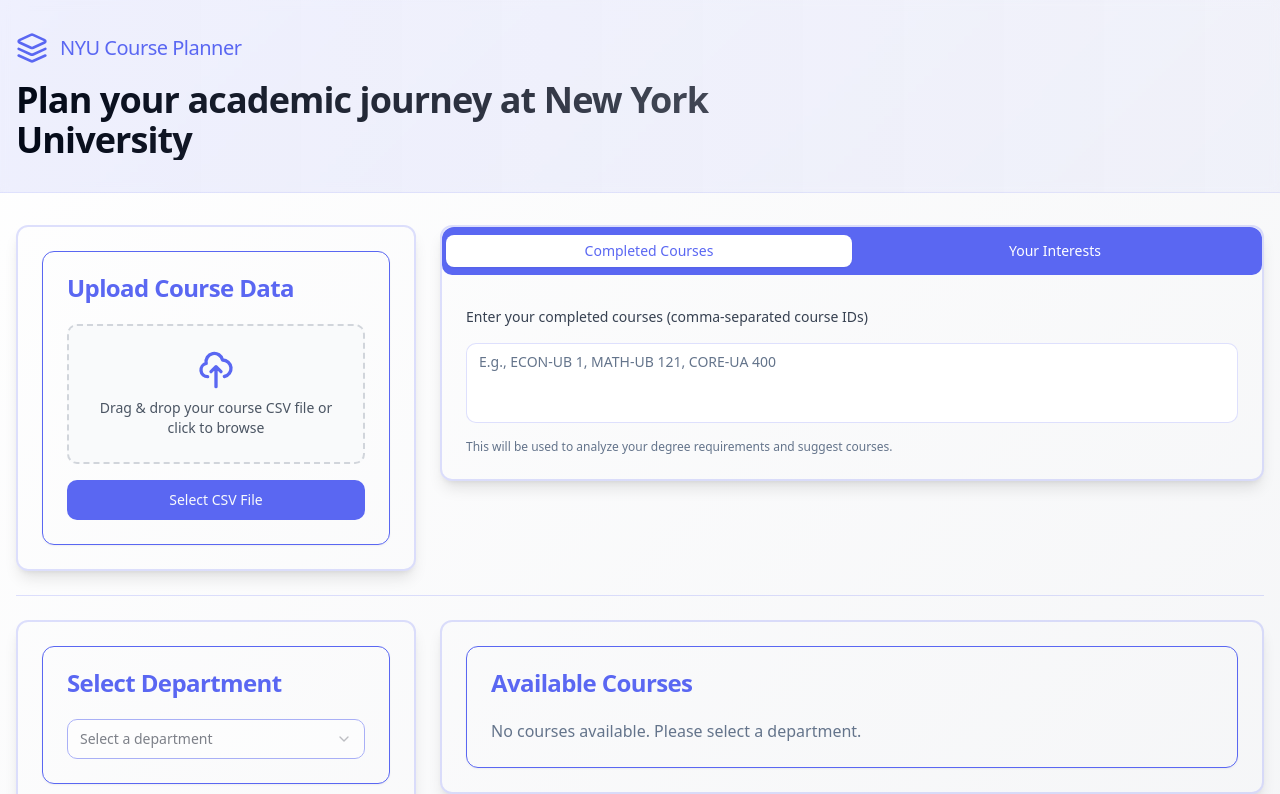
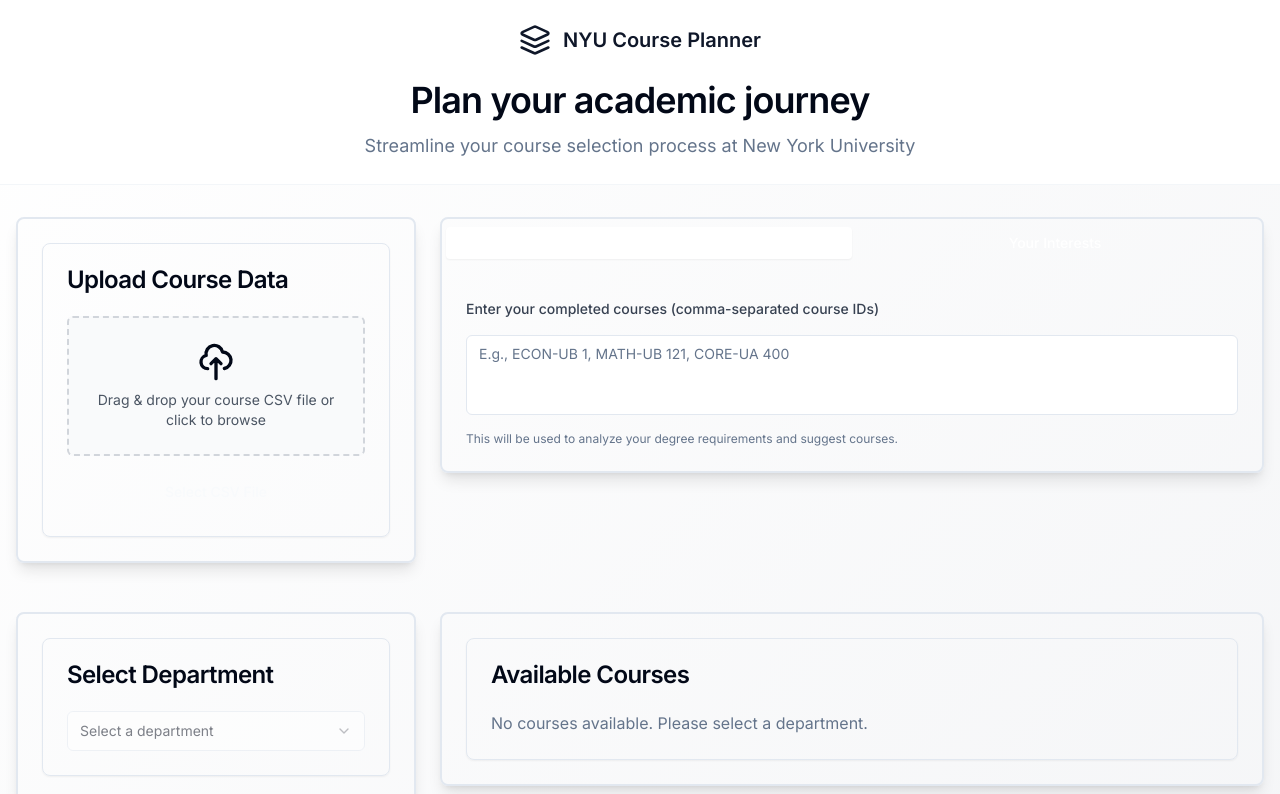
Before and after one commit to nbagkar/purple-course-planner-23, a React (Vite) app: page / in a window 1280 px wide. Shown: the top 794 px of the page. Built offline with nearby package versions, Linux system fonts and the light colour scheme.

Commit message:
Refactor: Update UI to match Stripe design
- Updated the color scheme and styling to align with the Stripe interface.
- Centered font and content for improved user experience.
- Ensured intuitive content flow.
- Resolved build errors and verified functionality.

```diff
--- a/index.html
+++ b/index.html
@@ -1,26 +1,17 @@
+
 <!DOCTYPE html>
 <html lang="en">
   <head>
     <meta charset="UTF-8" />
+    <link rel="icon" type="image/svg+xml" href="/favicon.ico" />
     <meta name="viewport" content="width=device-width, initial-scale=1.0" />
-    <title>purple-course-planner</title>
-    <meta name="description" content="Lovable Generated Project" />
-    <meta name="author" content="Lovable" />
-
-    <meta property="og:title" content="purple-course-planner" />
-    <meta property="og:description" content="Lovable Generated Project" />
-    <meta property="og:type" content="website" />
-    <meta property="og:image" content="https://lovable.dev/opengraph-image-p98pqg.png" />
-
-    <meta name="twitter:card" content="summary_large_image" />
-    <meta name="twitter:site" content="@lovable_dev" />
-    <meta name="twitter:image" content="https://lovable.dev/opengraph-image-p98pqg.png" />
+    <title>NYU Course Planner</title>
+    <link rel="preconnect" href="https://fonts.googleapis.com">
+    <link rel="preconnect" href="https://fonts.gstatic.com" crossorigin>
+    <link href="https://fonts.googleapis.com/css2?family=Inter:wght@400;500;600;700&display=swap" rel="stylesheet">
   </head>
-
   <body>
     <div id="root"></div>
-    <!-- IMPORTANT: DO NOT REMOVE THIS SCRIPT TAG OR THIS VERY COMMENT! -->
-    <script src="https://cdn.gpteng.co/gptengineer.js" type="module"></script>
     <script type="module" src="/src/main.tsx"></script>
   </body>
 </html>
--- a/src/components/Header.tsx
+++ b/src/components/Header.tsx
@@ -4,16 +4,21 @@ import { Layers } from 'lucide-react';
 
 const Header = () => {
   return (
-    <header className="w-full bg-gradient-to-r from-primary/10 to-primary/5 backdrop-blur-sm border-b border-primary/10 py-8">
+    <header className="w-full bg-white border-b border-border/40 py-6">
       <div className="container mx-auto px-4">
-        <div className="flex items-center gap-3 mb-4">
+        <div className="flex items-center justify-center gap-3 mb-6">
           <Layers className="h-8 w-8 text-primary" />
-          <h2 className="text-xl font-medium tracking-tight text-primary">NYU Course Planner</h2>
+          <h2 className="text-xl font-semibold text-primary">NYU Course Planner</h2>
         </div>
 
-        <h1 className="text-3xl md:text-4xl font-bold tracking-tight text-foreground max-w-3xl bg-gradient-to-r from-foreground to-foreground/70 bg-clip-text text-transparent">
-          Plan your academic journey at New York University
-        </h1>
+        <div className="text-center max-w-2xl mx-auto">
+          <h1 className="text-3xl md:text-4xl font-semibold tracking-tight text-foreground">
+            Plan your academic journey
+          </h1>
+          <p className="mt-3 text-lg text-muted-foreground">
+            Streamline your course selection process at New York University
+          </p>
+        </div>
       </div>
     </header>
   );
--- a/src/index.css
+++ b/src/index.css
@@ -14,7 +14,7 @@
     --popover: 0 0% 100%;
     --popover-foreground: 222.2 84% 4.9%;
 
-    --primary: 235 85% 65%;
+    --primary: 222 47% 11%;
     --primary-foreground: 210 40% 98%;
 
     --secondary: 210 40% 96.1%;
@@ -23,17 +23,17 @@
     --muted: 210 40% 96.1%;
     --muted-foreground: 215.4 16.3% 46.9%;
 
-    --accent: 235 85% 65%;
+    --accent: 210 40% 96.1%;
     --accent-foreground: 222.2 47.4% 11.2%;
 
     --destructive: 0 84.2% 60.2%;
     --destructive-foreground: 210 40% 98%;
 
-    --border: 235 85% 65%;
-    --input: 235 85% 65%;
-    --ring: 235 85% 65%;
+    --border: 214.3 31.8% 91.4%;
+    --input: 214.3 31.8% 91.4%;
+    --ring: 222.2 84% 4.9%;
 
-    --radius: 0.75rem;
+    --radius: 0.5rem;
   }
 }
 
@@ -42,33 +42,25 @@
     @apply border-border;
   }
   body {
-    @apply bg-gradient-to-br from-white to-primary/5 min-h-screen text-foreground antialiased;
+    @apply bg-white text-foreground antialiased min-h-screen;
   }
 }
 
 @layer components {
   .glass-effect {
-    @apply backdrop-blur-md bg-white/90 border border-white/20 shadow-lg;
+    @apply bg-white shadow-sm border border-border/40;
   }
 
   .gradient-border {
-    @apply border-2 border-transparent bg-gradient-to-r from-primary via-primary/80 to-primary/60;
-    -webkit-mask:
-      linear-gradient(#fff 0 0) padding-box,
-      linear-gradient(#fff 0 0);
-    mask:
-      linear-gradient(#fff 0 0) padding-box,
-      linear-gradient(#fff 0 0);
-    -webkit-mask-composite: destination-out;
-    mask-composite: exclude;
+    @apply border border-border/40;
   }
 
   .card-hover {
-    @apply transition-all duration-300 hover:scale-[1.02] hover:shadow-lg;
+    @apply transition-all duration-200 hover:shadow-md;
   }
 
   .input-modern {
-    @apply bg-white/50 border-0 focus:ring-2 focus:ring-primary/50 shadow-sm;
+    @apply bg-white border border-border/60 focus:ring-2 focus:ring-primary/5 shadow-sm;
   }
 
   .button-modern {
--- a/src/utils/courseDataProcessor.ts
+++ b/src/utils/courseDataProcessor.ts
@@ -1,4 +1,4 @@
-import { Course, Recommendation, Requirements, MissingRequirements } from '../models/types';
+import { Course, Recommendation, Requirements, MissingRequirements, CategoryMissing } from '../models/types';
 
 export const parseCsvToJson = (csvContent: string): Course[] => {
   const lines = csvContent.split('\n');
@@ -49,10 +49,10 @@ export const parseCsvToJson = (csvContent: string): Course[] => {
 
     // Create course object
     const course: Course = {
-      key: getFieldValue(values, headerMap, 'key') || '',
       course_id: courseCode,
       course_name: getFieldValue(values, headerMap, 'title') || '',
-      credits: 4, // Default to 4 credits
+      description: '',
+      credits: 4,
       department,
       section: getFieldValue(values, headerMap, 'no') || '',
       schd: getFieldValue(values, headerMap, 'schd') || '',
@@ -66,19 +66,10 @@ export const parseCsvToJson = (csvContent: string): Course[] => {
 
     // Parse meeting times
     if (course.meets) {
-      // Handle days
       const daysPattern = /(MON|TUE|WED|THU|FRI|M|T|W|R|F)+/i;
       const daysMatch = course.meets.match(daysPattern);
       if (daysMatch) {
-        course.days = daysMatch[0];
-      }
-
-      // Handle times
-      const timePattern = /(\d{1,2}:\d{2}(?:AM|PM)?)\s*-\s*(\d{1,2}:\d{2}(?:AM|PM)?)/i;
-      const timeMatch = course.meets.match(timePattern);
-      if (timeMatch) {
-        course.start_time = timeMatch[1];
-        course.end_time = timeMatch[2];
+        course.days = daysMatch[0].split('').map(day => day);
       }
     }
 
--- a/tailwind.config.ts
+++ b/tailwind.config.ts
@@ -1,4 +1,3 @@
-
 import type { Config } from "tailwindcss";
 
 export default {
@@ -19,6 +18,9 @@ export default {
       }
     },
     extend: {
+      fontFamily: {
+        sans: ['Inter', 'sans-serif'],
+      },
       colors: {
         border: "hsl(var(--border))",
         input: "hsl(var(--input))",
@@ -44,10 +46,6 @@ export default {
         accent: {
           DEFAULT: "hsl(var(--accent))",
           foreground: "hsl(var(--accent-foreground))"
-        },
-        nyu: {
-          'purple': 'hsl(235, 85%, 65%)',
-          'silver': '#9F9EA1',
         }
       },
       borderRadius: {
```
Also changed, not shown: src/models/types.ts (+9 -8 lines).
